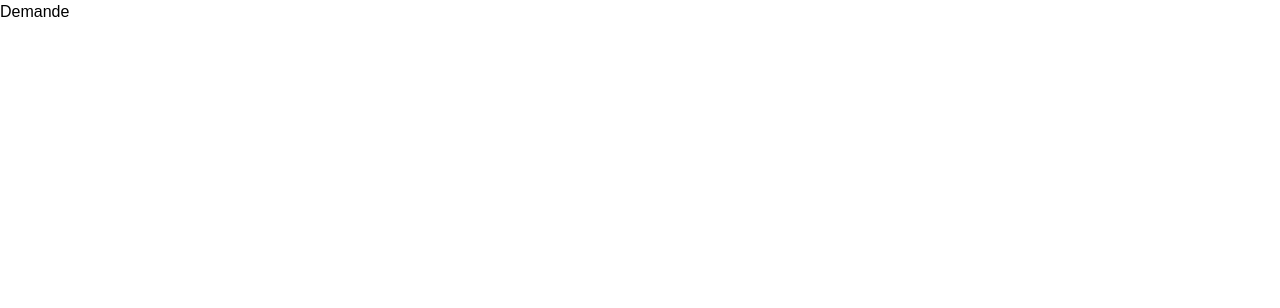
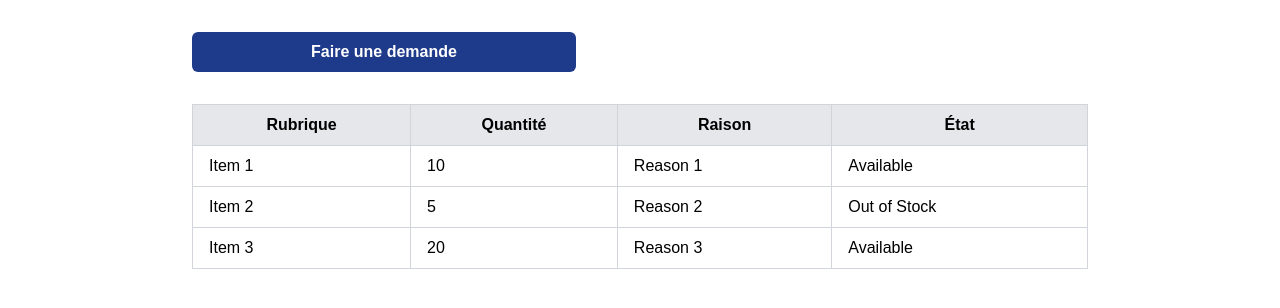
Before and after one commit to rarianaAina/gestionCentre, a Vue app: page /demande in a window 1280 px wide. Shown: the top 308 px of the page. Built offline with nearby package versions, Linux system fonts and the light colour scheme.

Commit message:
add:	pinia wip:	demande page

```diff
--- a/package.json
+++ b/package.json
@@ -10,6 +10,7 @@
   },
   "dependencies": {
     "autoprefixer": "^10.4.20",
+    "pinia": "^2.2.4",
     "postcss": "^8.4.47",
     "tailwindcss": "^3.4.14",
     "vue": "^3.5.12",
--- a/src/components/Input.vue
+++ b/src/components/Input.vue
@@ -13,7 +13,7 @@ const props = defineProps({
     default: "text", // Default to text
     validator: (value) => {
       // Ensure the type is either 'text' or 'password'
-      return value === "text" || value === "password";
+      return value === "text" || value === "password" || "number";
     },
   },
   placeholder: {
--- a/src/views/DemandeView.vue
+++ b/src/views/DemandeView.vue
@@ -1 +1,111 @@
-<template>Demande</template>
+<script setup>
+import Button from "@/components/Button.vue";
+import Input from "@/components/Input.vue";
+import { reactive, ref } from "vue";
+const items = reactive({
+  list: [
+    { rubrique: "Item 1", quantite: 10, raison: "Reason 1", etat: "Available" },
+    {
+      rubrique: "Item 2",
+      quantite: 5,
+      raison: "Reason 2",
+      etat: "Out of Stock",
+    },
+    { rubrique: "Item 3", quantite: 20, raison: "Reason 3", etat: "Available" },
+  ],
+});
+
+const initialForm = {
+  rubrique: "",
+  quantite: 0,
+  raison: "",
+  departement: "",
+};
+
+const form = reactive({
+  ...initialForm,
+});
+
+const handleSubmit = () => {
+  const newDemand = {
+    rubrique: form.rubrique,
+    quantite: form.quantite,
+    raison: form.raison,
+    departement: form.departement,
+  };
+
+  console.log("Form submitted:", newDemand);
+  closeModal(); // Close modal after submission
+  Object.assign(form, initialForm);
+};
+
+const isModalOpen = ref(false); // State to control modal visibility
+
+const openModal = () => {
+  isModalOpen.value = true; // Open the modal
+};
+
+const closeModal = () => {
+  isModalOpen.value = false; // Close the modal
+};
+</script>
+<template>
+  <div class="container m-auto max-w-4xl overflow-x-auto mt-8">
+    <div class="max-w-sm mb-8">
+      <Button text="Faire une demande" @click="openModal" />
+    </div>
+    <table class="min-w-full border border-gray-300">
+      <thead>
+        <tr class="bg-gray-200">
+          <th class="border border-gray-300 px-4 py-2">Rubrique</th>
+          <th class="border border-gray-300 px-4 py-2">Quantité</th>
+          <th class="border border-gray-300 px-4 py-2">Raison</th>
+          <th class="border border-gray-300 px-4 py-2">État</th>
+        </tr>
+      </thead>
+      <tbody>
+        <tr v-for="(item, index) in items.list" :key="index">
+          <td class="border border-gray-300 px-4 py-2">{{ item.rubrique }}</td>
+          <td class="border border-gray-300 px-4 py-2">{{ item.quantite }}</td>
+          <td class="border border-gray-300 px-4 py-2">{{ item.raison }}</td>
+          <td class="border border-gray-300 px-4 py-2">{{ item.etat }}</td>
+        </tr>
+      </tbody>
+    </table>
+
+    <div
+      v-if="isModalOpen"
+      class="fixed inset-0 bg-black bg-opacity-50 flex justify-center items-center z-50"
+    >
+      <div class="bg-white rounded-lg shadow-lg p-6 w-1/3">
+        <h2 class="text-xl font-bold mb-4">Faire une demande</h2>
+        <Input
+          v-model="form.rubrique"
+          label="Rubrique"
+          placeholder="Entrer rubrique"
+        />
+        <Input
+          v-model="form.quantite"
+          label="Quantité"
+          type="number"
+          placeholder="Entrer quantité"
+        />
+        <Input
+          v-model="form.raison"
+          label="Raison"
+          placeholder="Entrer raison"
+        />
+        <Input
+          v-model="form.departement"
+          label="Choix de Département"
+          placeholder="Entrer departement"
+        />
+
+        <div class="flex gap-5 mt-4">
+          <Button text="Annuler" @click="closeModal" />
+          <Button text="Ajouter" @click="handleSubmit" />
+        </div>
+      </div>
+    </div>
+  </div>
+</template>
```
Also changed, not shown: 1 other file (tests, documents, lock files or other folders).
